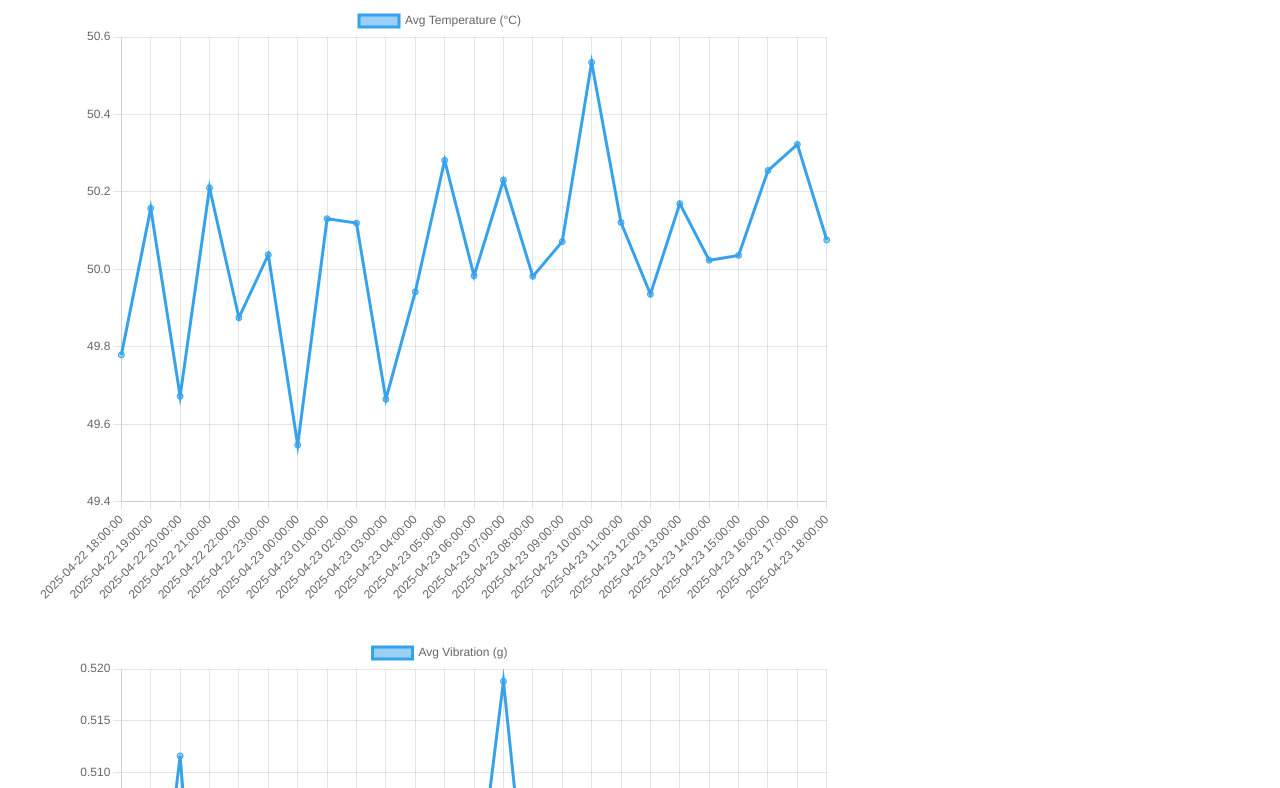
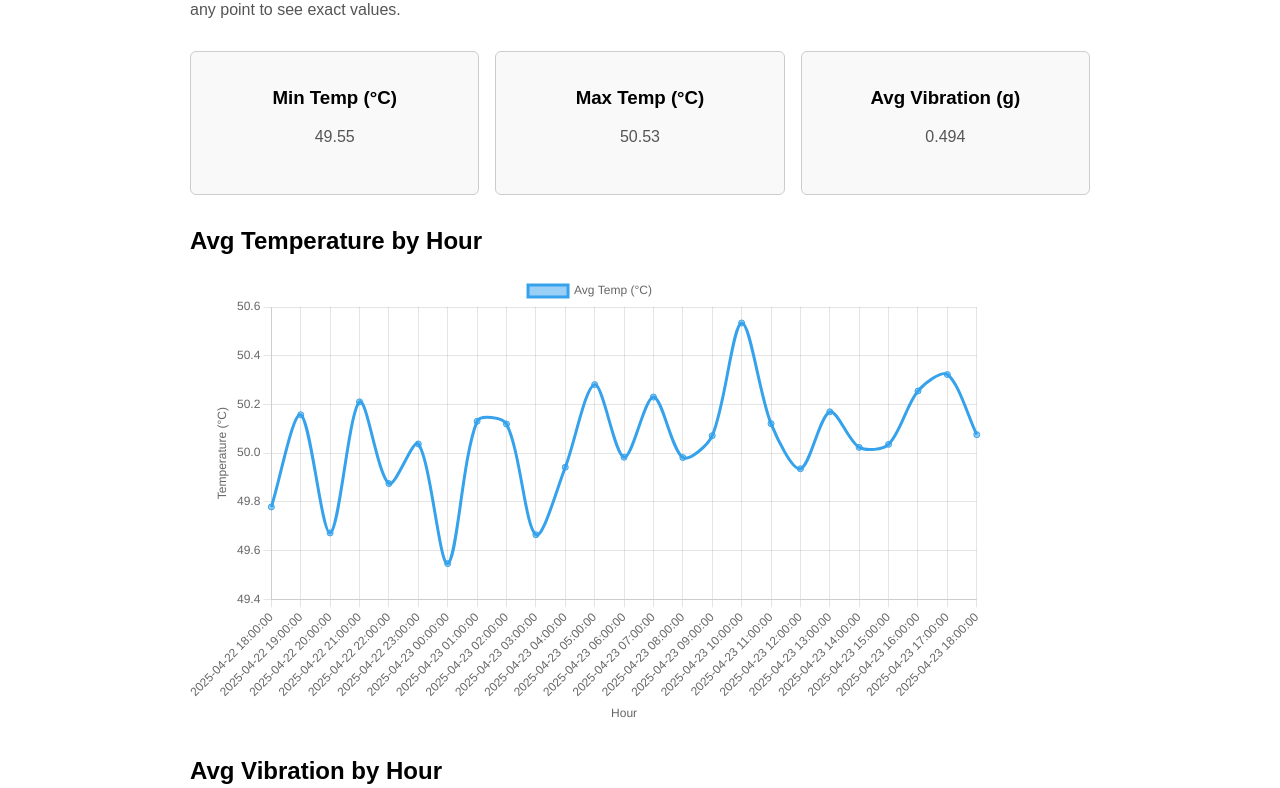
Before and after one commit to Aminshr/drive-train-dash, a plain HTML site: page dashboard/index.html in a window 1280 px wide. Shown: the part 115-903 px from the top of the page. Drawn offline with nearby package versions, Linux system fonts and the light colour scheme.

Commit message:
Polish dashboard: add intro, KPI cards & subtitles

```diff
--- a/dashboard/index.html
+++ b/dashboard/index.html
@@ -5,37 +5,120 @@
   <title>Drive-Train Sensor Dashboard</title>
   <script src="https://cdn.jsdelivr.net/npm/chart.js"></script>
   <style>
-    body { font-family: sans-serif; padding: 2rem; }
-    canvas { max-width: 800px; margin-bottom: 2rem; }
+    body { font-family: sans-serif; padding: 2rem; max-width: 900px; margin: auto; }
+    h1 { margin-bottom: 0.5rem; }
+    p { color: #555; margin-top: 0; margin-bottom: 2rem; }
+    .kpi-container { display: flex; gap: 1rem; margin-bottom: 2rem; }
+    .kpi-card {
+      flex: 1;
+      padding: 1rem;
+      border: 1px solid #ccc;
+      border-radius: 6px;
+      text-align: center;
+      background: #f9f9f9;
+    }
+    canvas { width: 100%; max-width: 800px; margin-bottom: 2rem; }
   </style>
 </head>
 <body>
-  <h1>Hourly Drive-Train Metrics</h1>
+
+  <h1>Drive-Train Sensor Dashboard</h1>
+  <p>
+    Hourly-aggregated temperature and vibration readings for our simulated
+    drive-train components (past 24 hours). Hover over any point to see exact values.
+  </p>
+
+  <div class="kpi-container">
+    <div class="kpi-card">
+      <h3>Min Temp (°C)</h3>
+      <p id="minTemp">—</p>
+    </div>
+    <div class="kpi-card">
+      <h3>Max Temp (°C)</h3>
+      <p id="maxTemp">—</p>
+    </div>
+    <div class="kpi-card">
+      <h3>Avg Vibration (g)</h3>
+      <p id="avgVib">—</p>
+    </div>
+  </div>
+
+  <h2>Avg Temperature by Hour</h2>
   <canvas id="tempChart"></canvas>
+
+  <h2>Avg Vibration by Hour</h2>
   <canvas id="vibChart"></canvas>
 
   <script>
-  // Fetch JSON data and render two line charts
-  fetch('../data/sensor_hourly.json')
-    .then(res => res.json())
+    // 1. Fetch the JSON (use absolute Pages path to be safe)
+    fetch('/drive-train-dash/data/sensor_hourly.json')
+      .then(r => r.json())
       .then(data => {
+        // 2. Extract labels & series
         const labels = data.map(d => d.hour);
         const temps  = data.map(d => d.temp_c);
         const vibs   = data.map(d => d.vibration);
 
-      new Chart(document.getElementById('tempChart'), {
+        // 3. Compute KPIs
+        const minTemp = Math.min(...temps).toFixed(2);
+        const maxTemp = Math.max(...temps).toFixed(2);
+        const avgVib  = (vibs.reduce((a,b)=>a+b,0)/vibs.length).toFixed(3);
+
+        // 4. Inject KPI values
+        document.getElementById('minTemp').textContent = minTemp;
+        document.getElementById('maxTemp').textContent = maxTemp;
+        document.getElementById('avgVib').textContent  = avgVib;
+
+        // 5. Draw Temperature chart
+        new Chart(
+          document.getElementById('tempChart'),
+          {
             type: 'line',
-        data: { labels, datasets: [{ label: 'Avg Temperature (°C)', data: temps }] },
-        options: { responsive: true }
-      });
+            data: {
+              labels,
+              datasets: [{
+                label: 'Avg Temp (°C)',
+                data: temps,
+                fill: false,
+                tension: 0.3
+              }]
+            },
+            options: {
+              responsive: true,
+              scales: {
+                x: { title: { display: true, text: 'Hour' } },
+                y: { title: { display: true, text: 'Temperature (°C)' } }
+              }
+            }
+          }
+        );
 
-      new Chart(document.getElementById('vibChart'), {
+        // 6. Draw Vibration chart
+        new Chart(
+          document.getElementById('vibChart'),
+          {
             type: 'line',
-        data: { labels, datasets: [{ label: 'Avg Vibration (g)', data: vibs }] },
-        options: { responsive: true }
-      });
+            data: {
+              labels,
+              datasets: [{
+                label: 'Avg Vibration (g)',
+                data: vibs,
+                fill: false,
+                tension: 0.3
+              }]
+            },
+            options: {
+              responsive: true,
+              scales: {
+                x: { title: { display: true, text: 'Hour' } },
+                y: { title: { display: true, text: 'Vibration (g)' } }
+              }
+            }
+          }
+        );
       })
-    .catch(err => console.error('Failed to load JSON:', err));
+      .catch(err => console.error('Failed to load data:', err));
   </script>
+
 </body>
 </html>
```
Lines whose indentation alone changed are shown as unchanged.
